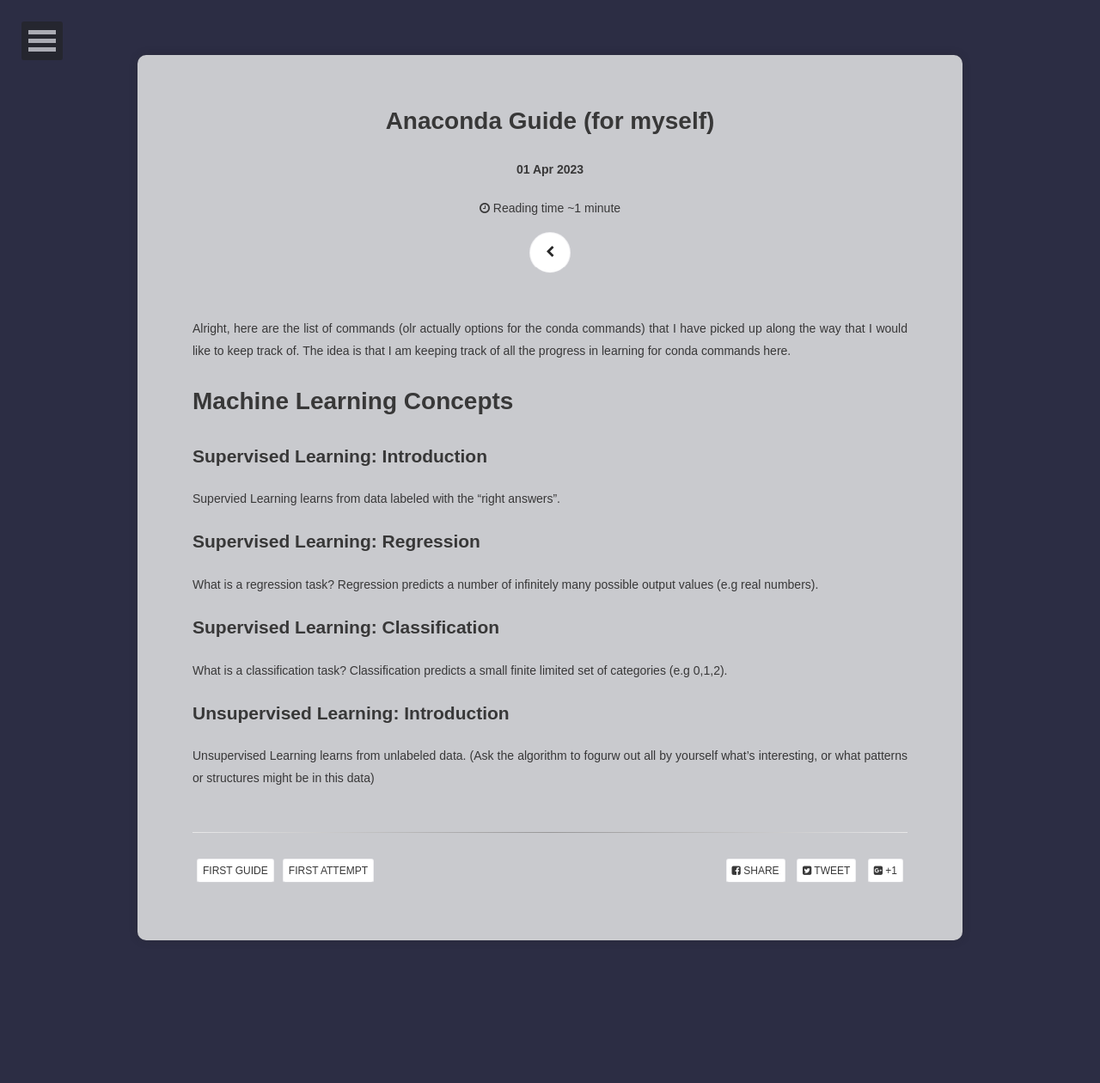
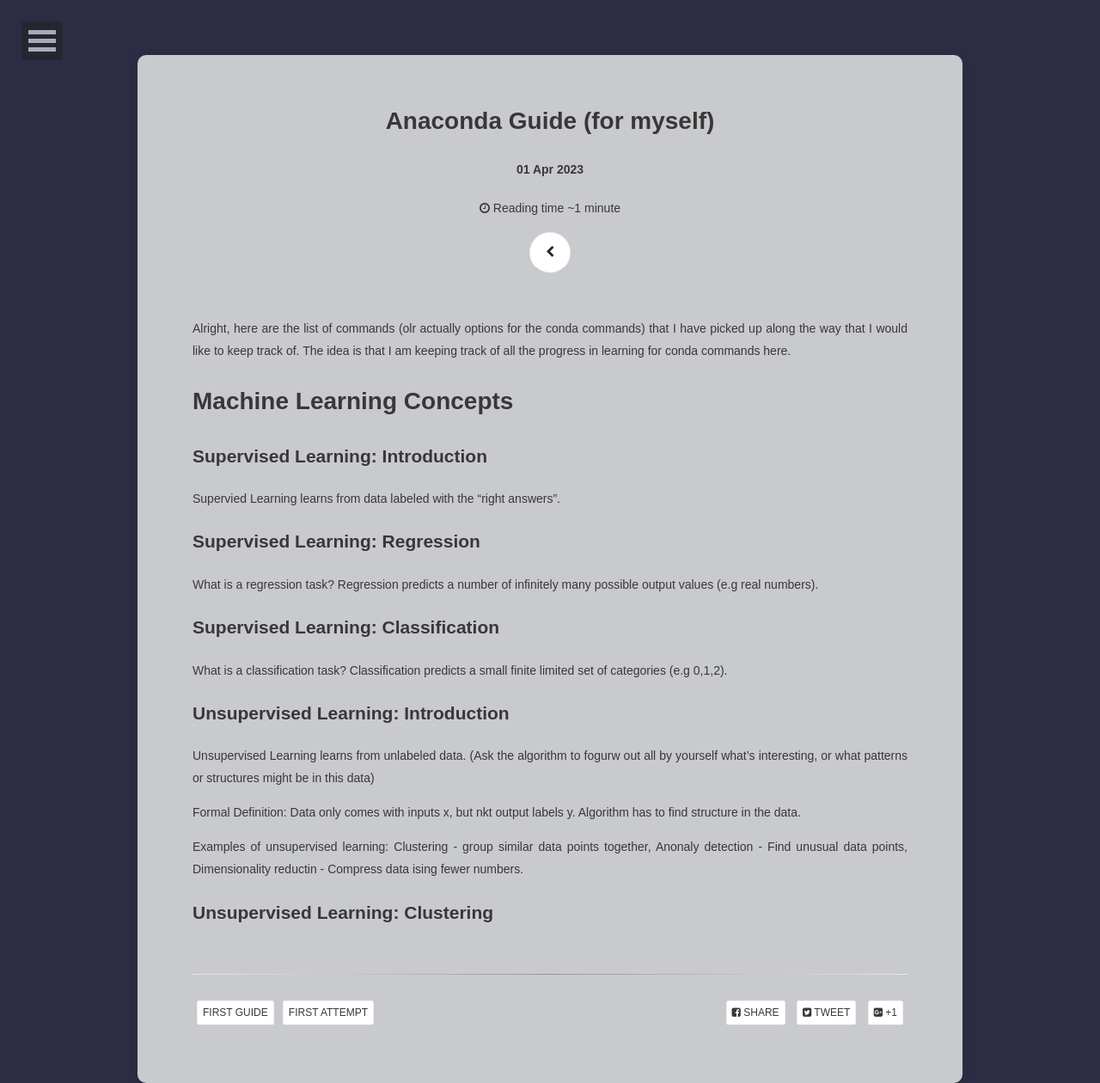
Before and after one commit to leezhiqiangleonard/leezhiqiangleonard.github.io, a Jekyll site: the page built from _posts/2023-05-01-Machine-Learning.md, in a window 1280 px wide. Shown: the whole page at 86% size. Built offline with Jekyll 4.4.1, drawn with Linux system fonts in a browser that asks for light colours; before the commit the page ends 1094 px from its top, so only the background shows below that.

Commit message:
Update 2023-05-01-Machine-Learning.md
Introduced Unsupervised Learning

```diff
--- a/_posts/2023-05-01-Machine-Learning.md
+++ b/_posts/2023-05-01-Machine-Learning.md
@@ -26,3 +26,9 @@
 
 ## Unsupervised Learning: Introduction
 Unsupervised Learning learns from unlabeled data. (Ask the algorithm to fogurw out all by yourself what's interesting, or what patterns or structures might be in this data)
+
+Formal Definition: Data only comes with inputs x, but nkt output labels y. Algorithm has to find structure in the data.
+
+Examples of unsupervised learning: Clustering - group similar data points together, Anonaly detection - Find unusual data points, Dimensionality reductin - Compress data ising fewer numbers.
+
+## Unsupervised Learning: Clustering
```
